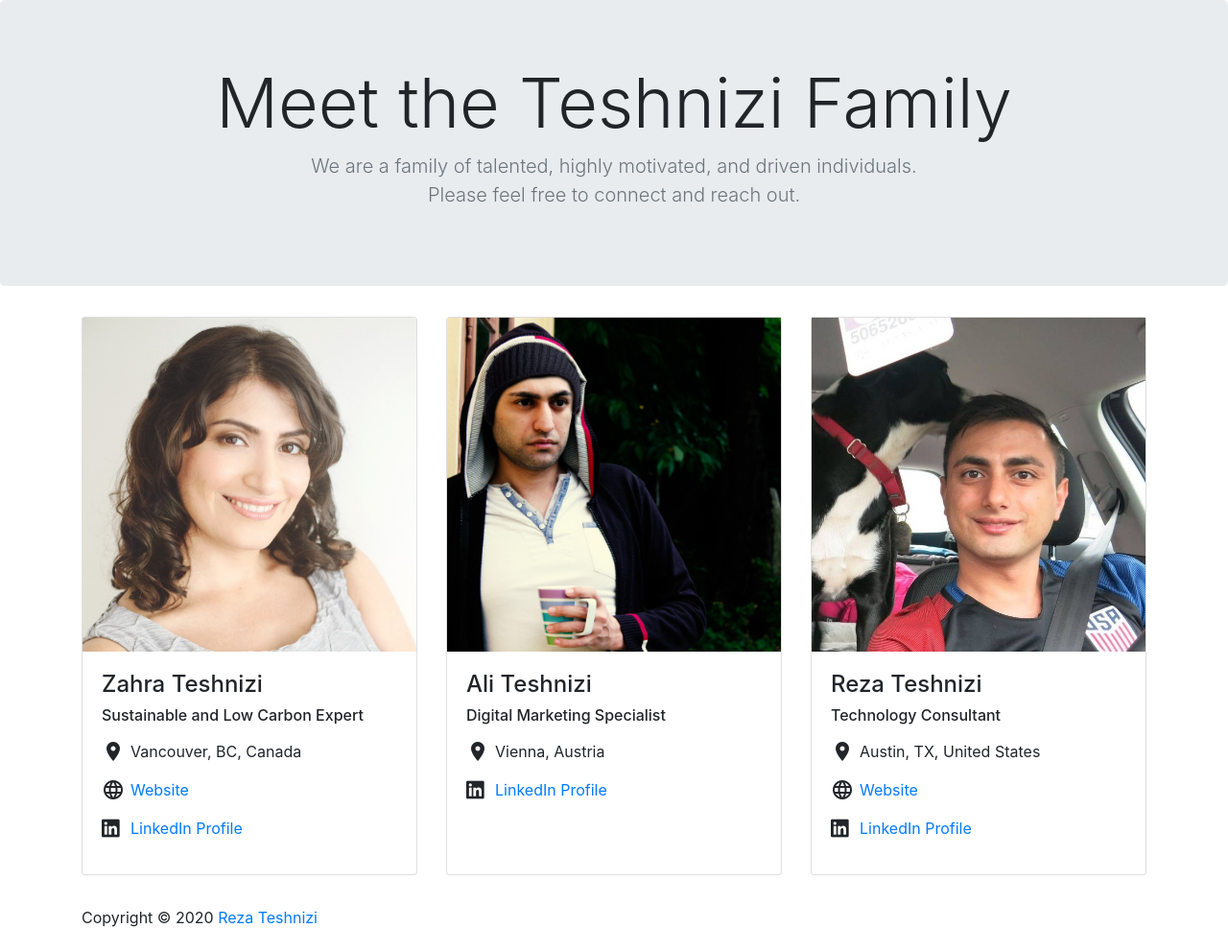
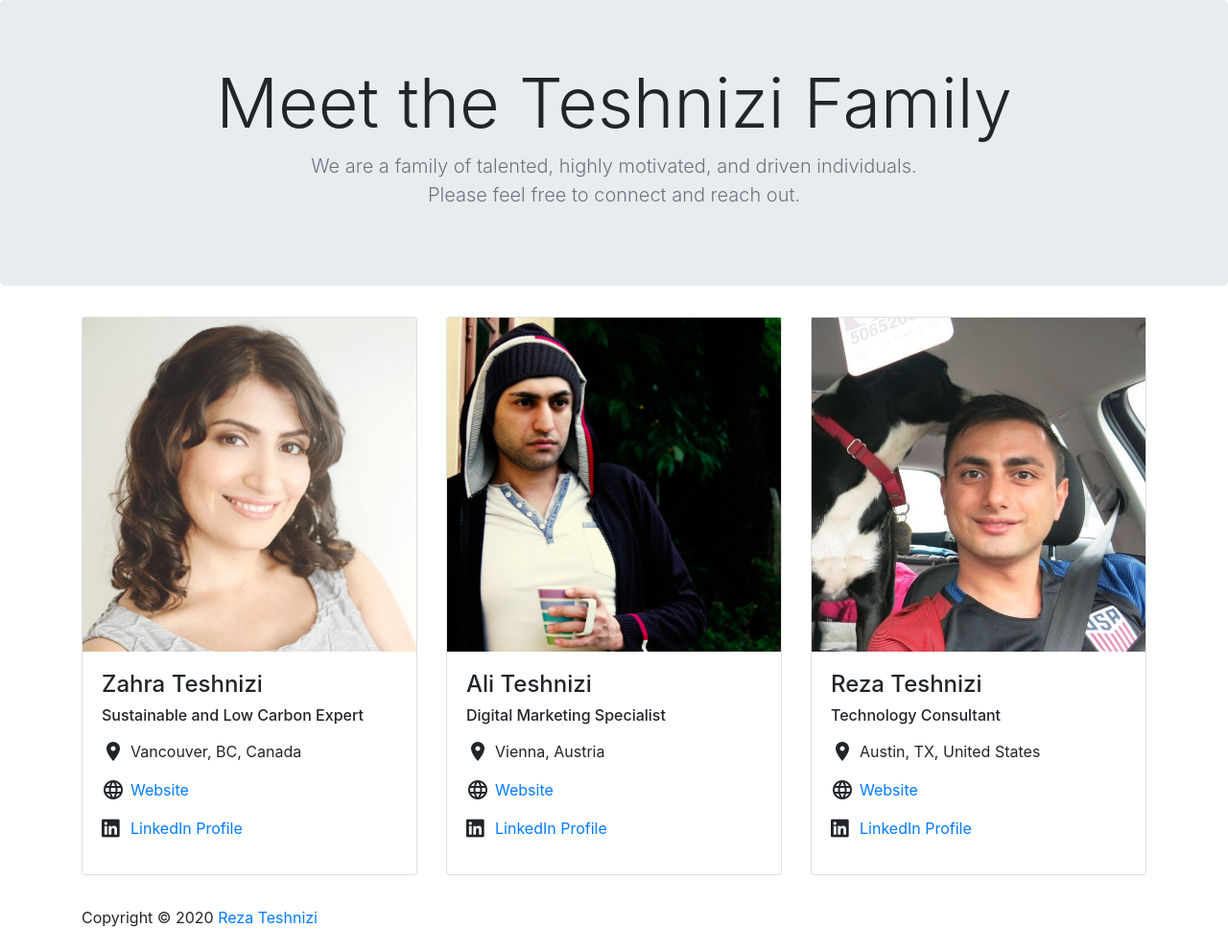
Before and after one commit to teshniz/teshniz.github.io, a plain HTML site: page index.html in a window 1280 px wide. Shown: the whole page at 96% size. Drawn offline with Linux system fonts and the light colour scheme.

Commit message:
feat(ali): Website

```diff
--- a/index.html
+++ b/index.html
@@ -106,10 +106,14 @@
 									<div class="col-10">Vienna, Austria</div>
 								</div>
 								<div class="row my-3">
+									<div class="col-1"><i class="material-icons inline-icon">language</i></div>
+									<div class="col-10"><a href="https://ali.techniz.io" target="_blank">Website</a>
+									</div>
+								</div>
+								<div class="row my-3">
 									<div class="col-1"><i class="fab fa-linkedin fa-lg"></i></div>
 									<div class="col-10"><a href="https://www.linkedin.com/in/ali-teshnizi-36ba0a168" target="_blank">LinkedIn Profile</a></div>
 								</div>
-								<div class="row my-3">&nbsp;</div>
 							</div>
 						</div>
 					</div>
```
